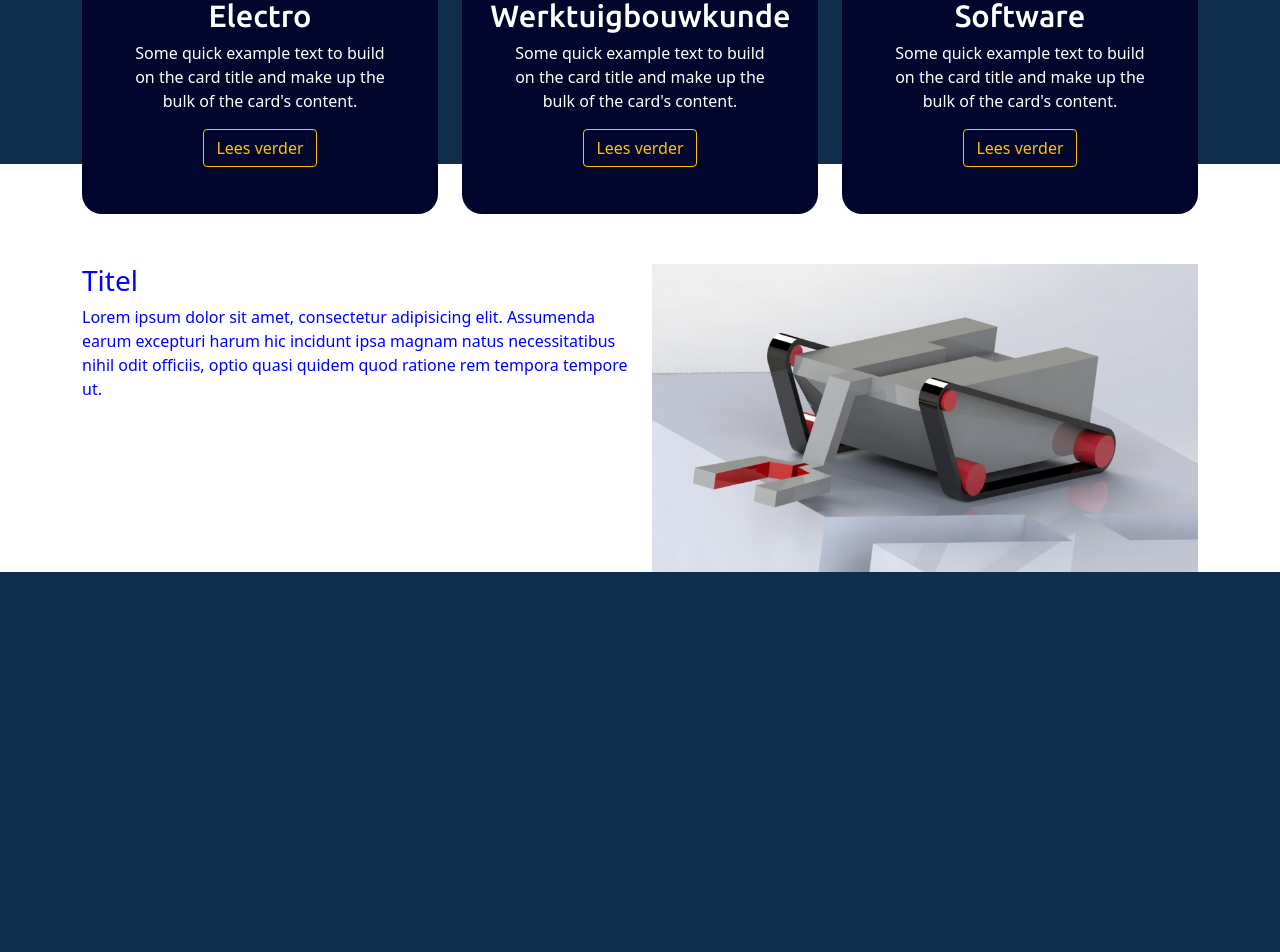
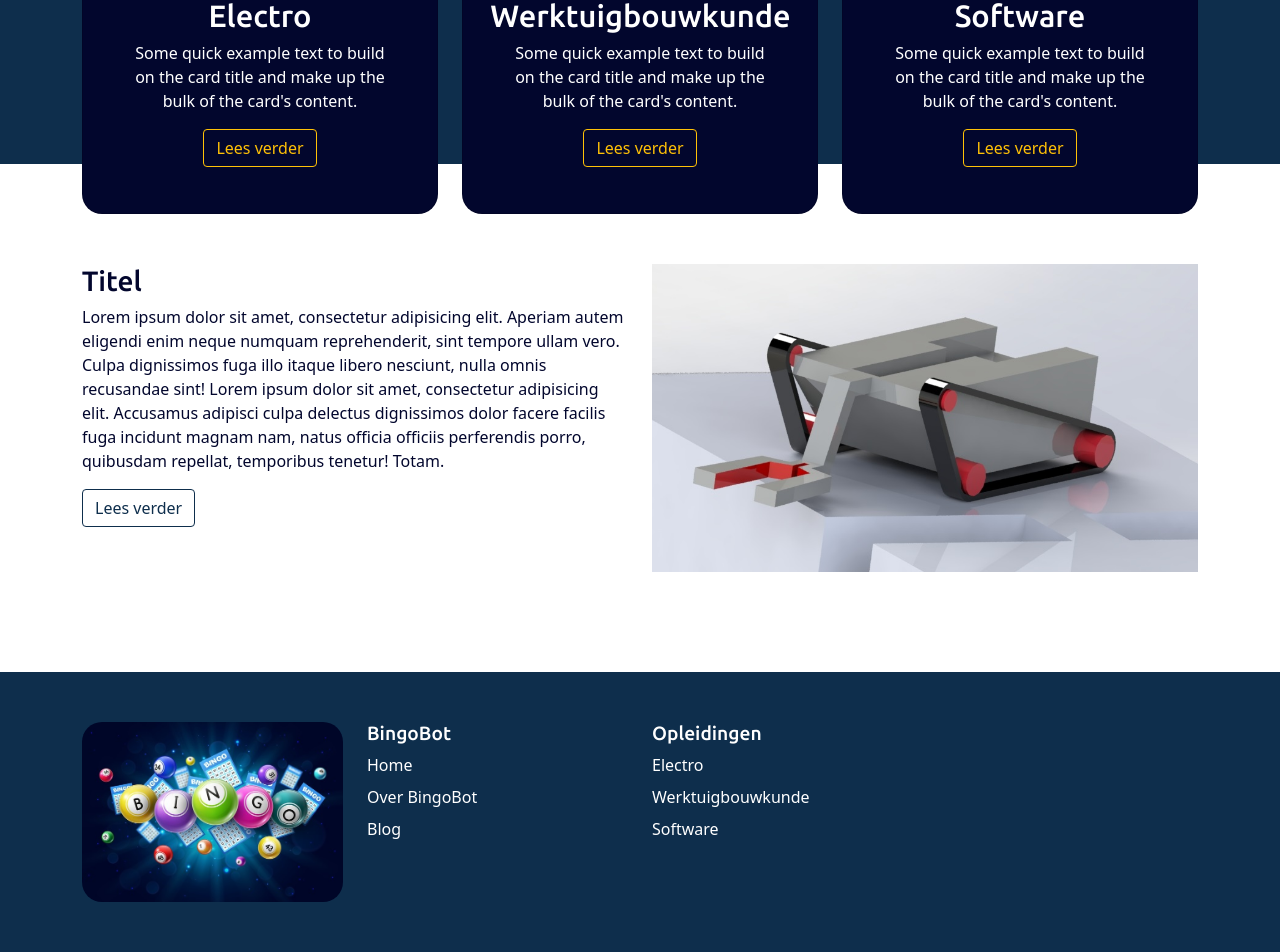
Before and after one commit to erikvanderhorst/bingobot, a Jekyll site: the page built from index.html, in a window 1280 px wide. Shown: the part 669-1621 px from the top of the page. Built offline with Jekyll 4.4.1, drawn with Linux system fonts in a browser that asks for light colours; before the commit the page ends 1241 px from its top, so only the background shows below that.

Commit message:
added a footer

```diff
--- a/_includes/footer.html
+++ b/_includes/footer.html
@@ -1,3 +1,37 @@
 <footer>
-<!--    <p>footer</p>-->
+    <div class="container">
+        <div class="row">
+            <div class="col-md-3">
+                <img src="img/logo.jpg" alt="Bingo logo" class="img-fluid">
+            </div>
+            <div class="col-md-3">
+                <h3>BingoBot</h3>
+                <ul>
+                    <li>
+                        <a href="#">Home</a>
+                    </li>
+                    <li>
+                        <a href="#">Over BingoBot</a>
+                    </li>
+                    <li>
+                        <a href="#">Blog</a>
+                    </li>
+                </ul>
+            </div>
+            <div class="col-md-3">
+                <h3>Opleidingen</h3>
+                <ul>
+                    <li>
+                        <a href="#">Electro</a>
+                    </li>
+                    <li>
+                        <a href="#">Werktuigbouwkunde</a>
+                    </li>
+                    <li>
+                        <a href="#">Software</a>
+                    </li>
+                </ul>
+            </div>
+        </div>
+    </div>
 </footer>
--- a/css/style.css
+++ b/css/style.css
@@ -83,11 +83,11 @@ nav .nav-right {
 }
 
 #cards a :hover {
-    transform: scale(1.1) ;
+    transform: scale(1.1);
 }
 
 #cards .card h3 {
-    transform: scale(1.1) ;
+    transform: scale(1.1);
 
     font-family: ubuntu;
     color: #fff;
@@ -105,14 +105,52 @@ nav .nav-right {
     background-color: #fff;
     margin-top: -50px;
     padding-top: 100px;
+    padding-bottom: 100px;
 }
 
 #content-img h3 {
+    color: #02062d;
+    font-family: ubuntu;
 }
 
 #content-img p {
+    color: #02062d;
 }
 
+#content-img a {
+    border-color: #0e2e4c !important;
+    color: #0e2e4c;
+}
+
+#content-img a:hover {
+    background-color: #0e2e4c !important;
+    color: #fff !important;
+}
+
+footer {
+    padding-top: 50px;
+    padding-bottom: 50px;
+}
+
+footer h3 {
+    font-family: ubuntu;
+    font-size: 1.2em;
+    color: #fff;
+}
+footer img {
+    border-radius: 20px;
+}
+footer ul {
+    list-style-type: none;
+    padding: 0;
+}
+footer ul li {
+    margin-bottom: 8px;
+
+}
+footer ul li a{
+    color: #fff;
+}
 
 @media (min-width: 992px) and (max-width: 1199px) {
     nav ul li a {
--- a/index.html
+++ b/index.html
@@ -69,9 +69,12 @@ title: Home
             <div class="row">
                 <div class="col-md-6">
                     <h3>Titel</h3>
-                    <p>Lorem ipsum dolor sit amet, consectetur adipisicing elit. Assumenda earum excepturi harum hic
-                        incidunt ipsa magnam natus necessitatibus nihil odit officiis, optio quasi quidem quod ratione
-                        rem tempora tempore ut.</p>
+                    <p> Lorem ipsum dolor sit amet, consectetur adipisicing elit. Aperiam autem eligendi enim neque
+                        numquam reprehenderit, sint tempore ullam vero. Culpa dignissimos fuga illo itaque libero
+                        nesciunt, nulla omnis recusandae sint! Lorem ipsum dolor sit amet, consectetur adipisicing elit. Accusamus adipisci culpa delectus
+                        dignissimos dolor facere facilis fuga incidunt magnam nam, natus officia officiis perferendis
+                        porro, quibusdam repellat, temporibus tenetur! Totam.</p>
+                    <a href="#" class="btn btn-outline-primary">Lees verder</a>
                 </div>
                 <div class="col-md-6">
                     <img src="img/vooraanzicht_robot.jpg" alt="Vooraanzicht BingoBot" class="img-fluid">
```
